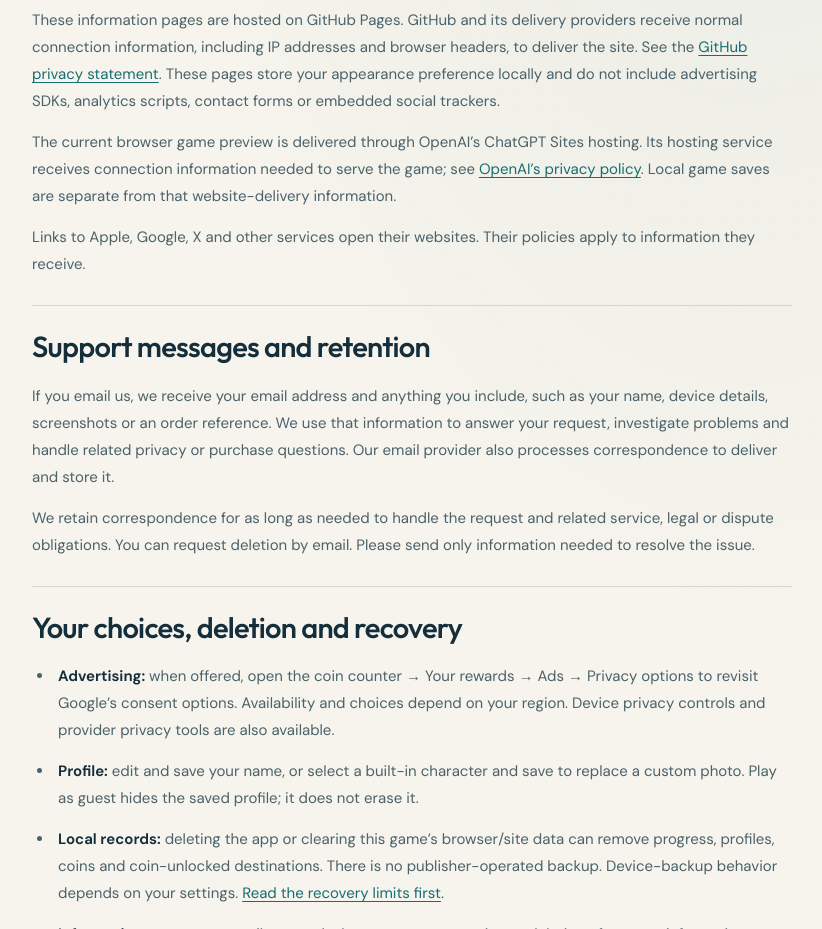
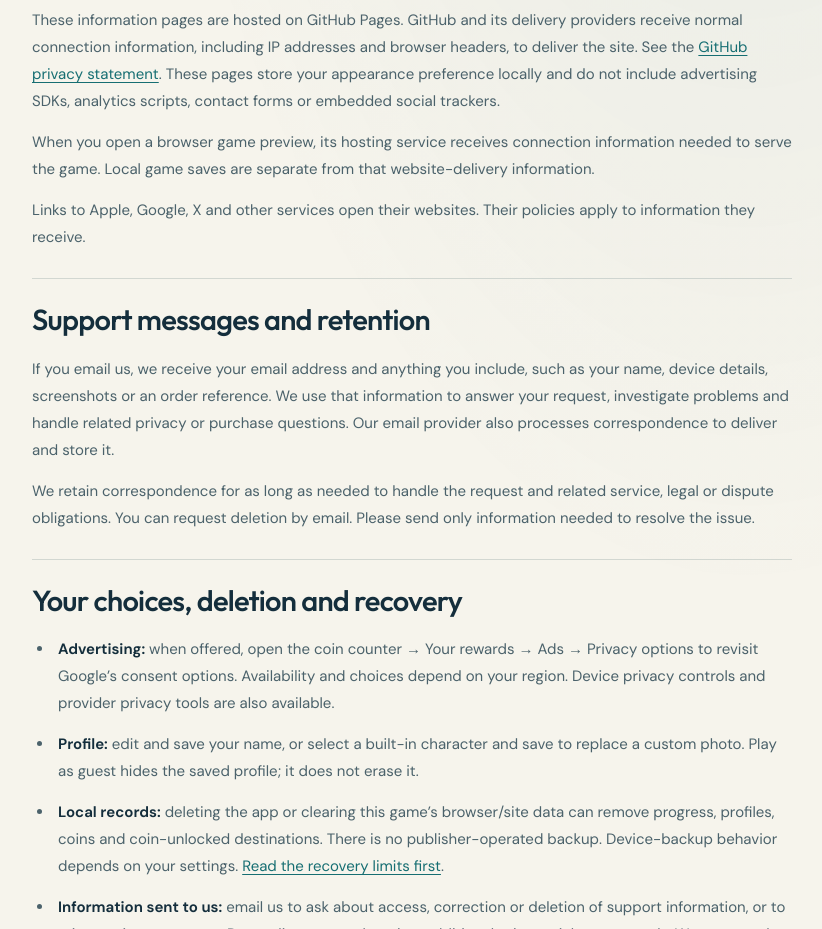
Before and after one commit to fangventures/fangventures.github.io, a plain HTML site: page rocket-loader/privacy.html in a window 1280 px wide. Shown: the part 2180-3109 px from the top of the page, without its empty margins (304-1126 px from the left). Drawn offline with Linux system fonts and the light colour scheme.

Commit message:
Remove named hosting provider from Rocket Loader privacy copy

```diff
--- a/rocket-loader/privacy.html
+++ b/rocket-loader/privacy.html
@@ -37,7 +37,7 @@
 <section id="advertising" aria-labelledby="advertising-title"><h2 id="advertising-title">Advertising and consent</h2><p>The iOS app integrates Google AdMob and Google’s User Messaging Platform (UMP). UMP checks consent status and shows required privacy messages before eligible ad requests. Ads are requested as non-personalized inventory. This does not mean that no data is processed. The browser preview does not load native AdMob ads.</p><p>Google’s advertising and consent services may process IP addresses and approximate location, app or device identifiers, consent choices, ad views and interactions, app interactions, crash information and performance diagnostics. Uses include delivering and measuring ads, handling consent, operating the services and preventing fraud. The precise processing depends on the SDK version, configuration, region and your choices.</p><p>The game does not request Apple’s App Tracking Transparency permission or intentionally access the advertising identifier. Other SDK processing can still occur. See <a href="https://policies.google.com/privacy">Google’s privacy policy</a> and <a href="https://developers.google.com/admob/ios/privacy/data-disclosure">Google Mobile Ads data disclosures</a>.</p><p>We require providers processing information for us to protect it consistently with this policy and applicable privacy requirements. Providers may also process information under their own policies for their services.</p></section>
 <section id="purchases" aria-labelledby="purchases-title"><h2 id="purchases-title">Apple purchases</h2><p>Apple handles checkout and payment details. The game receives product, price, verified transaction and entitlement information to deliver purchases, prevent duplicate coin credit and recognize ad-removal ownership. The local wallet retains processed transaction identifiers. Fang Ventures does not receive your payment-card details through the game.</p><p>Apple maintains its own transaction records under <a href="https://www.apple.com/legal/privacy/">Apple’s privacy policy</a>. Restoring eligible Remove Ads ownership does not recover delivered consumable coins or local game saves. Our <a href="support.html#purchases">purchase support guide</a> explains recovery limits.</p></section>
 <section id="sharing" aria-labelledby="sharing-title"><h2 id="sharing-title">Sharing is your choice</h2><p>Score pictures are generated locally. If your profile is enabled, a picture or share text may include your name, avatar and badge, plus the mission result. The public game link does not encode your private name or photo. Native sharing uses a temporary image file that is removed after the share sheet finishes.</p><p>Nothing is posted automatically. When you choose an external app or social service, it receives the content you send and applies its own policies. Use Guest mode to leave profile details out of a new score card and review content before sharing.</p></section>
-<section id="websites" aria-labelledby="websites-title"><h2 id="websites-title">Websites and external services</h2><p>These information pages are hosted on GitHub Pages. GitHub and its delivery providers receive normal connection information, including IP addresses and browser headers, to deliver the site. See the <a href="https://docs.github.com/en/site-policy/privacy-policies/github-general-privacy-statement">GitHub privacy statement</a>. These pages store your appearance preference locally and do not include advertising SDKs, analytics scripts, contact forms or embedded social trackers.</p><p>The current browser game preview is delivered through OpenAI’s ChatGPT Sites hosting. Its hosting service receives connection information needed to serve the game; see <a href="https://openai.com/policies/privacy-policy/">OpenAI’s privacy policy</a>. Local game saves are separate from that website-delivery information.</p><p>Links to Apple, Google, X and other services open their websites. Their policies apply to information they receive.</p></section>
+<section id="websites" aria-labelledby="websites-title"><h2 id="websites-title">Websites and external services</h2><p>These information pages are hosted on GitHub Pages. GitHub and its delivery providers receive normal connection information, including IP addresses and browser headers, to deliver the site. See the <a href="https://docs.github.com/en/site-policy/privacy-policies/github-general-privacy-statement">GitHub privacy statement</a>. These pages store your appearance preference locally and do not include advertising SDKs, analytics scripts, contact forms or embedded social trackers.</p><p>When you open a browser game preview, its hosting service receives connection information needed to serve the game. Local game saves are separate from that website-delivery information.</p><p>Links to Apple, Google, X and other services open their websites. Their policies apply to information they receive.</p></section>
 <section id="support-data" aria-labelledby="support-data-title"><h2 id="support-data-title">Support messages and retention</h2><p>If you email us, we receive your email address and anything you include, such as your name, device details, screenshots or an order reference. We use that information to answer your request, investigate problems and handle related privacy or purchase questions. Our email provider also processes correspondence to deliver and store it.</p><p>We retain correspondence for as long as needed to handle the request and related service, legal or dispute obligations. You can request deletion by email. Please send only information needed to resolve the issue.</p></section>
 <section id="choices" aria-labelledby="choices-title"><h2 id="choices-title">Your choices, deletion and recovery</h2><ul><li><strong>Advertising:</strong> when offered, open the coin counter → Your rewards → Ads → Privacy options to revisit Google’s consent options. Availability and choices depend on your region. Device privacy controls and provider privacy tools are also available.</li><li><strong>Profile:</strong> edit and save your name, or select a built-in character and save to replace a custom photo. Play as guest hides the saved profile; it does not erase it.</li><li><strong>Local records:</strong> deleting the app or clearing this game’s browser/site data can remove progress, profiles, coins and coin-unlocked destinations. There is no publisher-operated backup. Device-backup behavior depends on your settings. <a href="support.html#saves">Read the recovery limits first</a>.</li><li><strong>Information sent to us:</strong> email us to ask about access, correction or deletion of support information, or to raise a privacy concern. Depending on your location, additional privacy rights may apply. We may need enough information to verify and locate your request.</li></ul><p>Removing local data does not delete independent records held by Apple, Google, GitHub or your email provider; use their privacy controls for those records. Mandatory legal retention can limit a deletion request.</p></section>
 <section id="families" aria-labelledby="families-title"><h2 id="families-title">Families and policy updates</h2><p>No personal contact details are required to play. Parents and guardians can supervise optional sharing and use device purchase controls. If a child has sent personal information to support, contact us to discuss removal.</p><p>We may update this policy when the game or its services change. The date on this page identifies this version. Questions: <a href="mailto:FangVentures.HQ@gmail.com?subject=Rocket%20Loader%20privacy">FangVentures.HQ@gmail.com</a>.</p></section></article></div>
```
